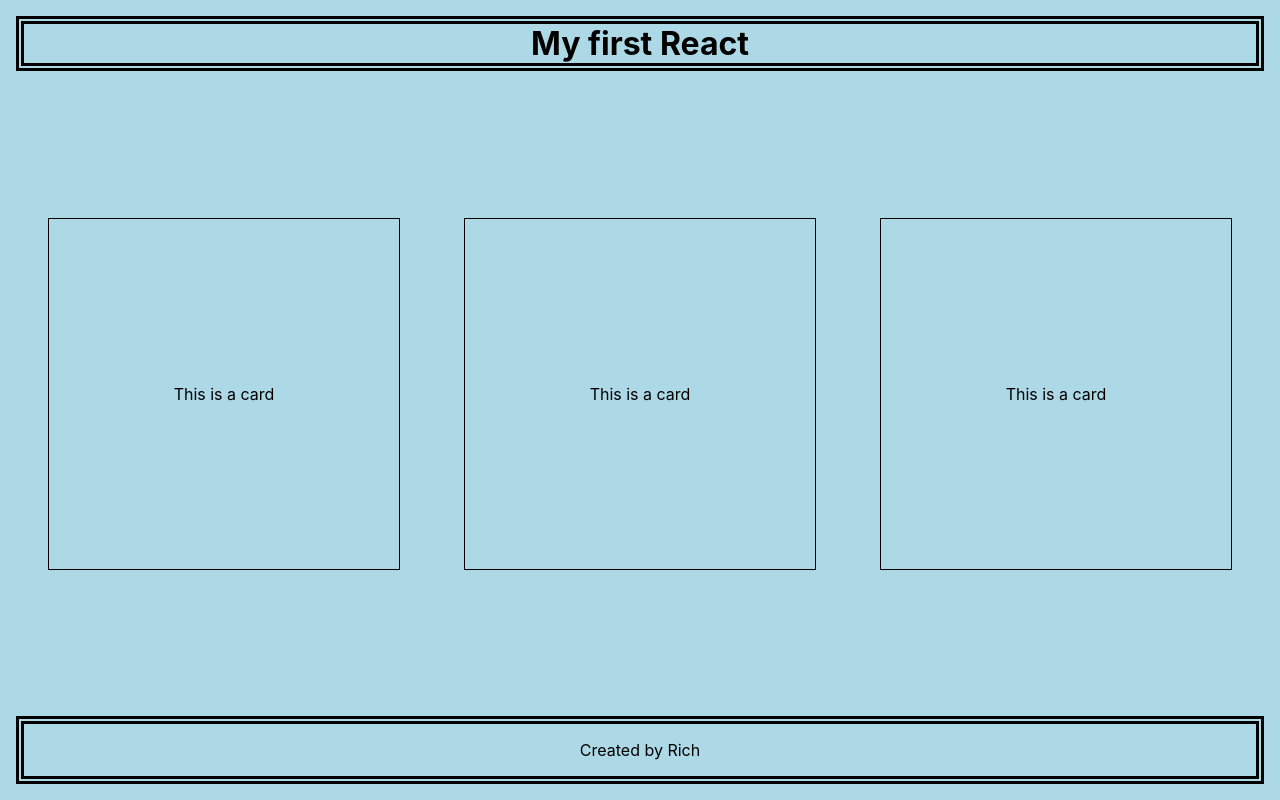
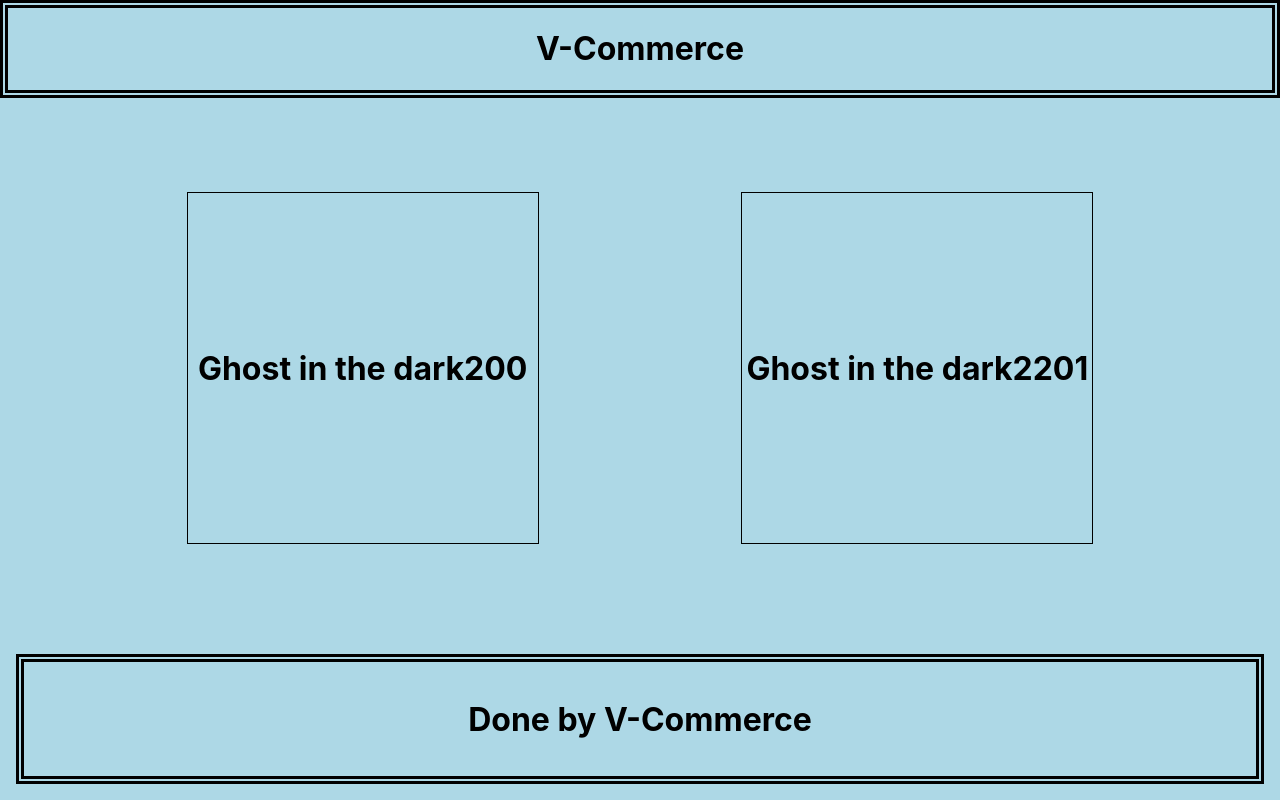
Before and after one commit to R-Saunders/my-first-react, a React (Create React App) app: page / in a window 1280 px wide. Built offline with nearby package versions, Linux system fonts and the light colour scheme.

Commit message:
copied class example

```diff
--- a/src/App.css
+++ b/src/App.css
@@ -8,17 +8,13 @@
   overflow: auto;
 }
 
-.heading {
+.header {
   text-align: center;
   border: 0.5rem double black;
   margin: 0;
 }
 
-header {
-  margin: 1rem;
-}
-
-.card-container {
+.cards-container {
   display: flex;
   flex-flow: row wrap;
   width: 100%;
@@ -35,10 +31,9 @@ header {
   align-items: center;
 }
 
-footer {
+.footer {
   text-align: center;
   border: 0.5rem double black;
   padding: 1rem;
   margin: 1rem;
-
 }
--- a/src/App.js
+++ b/src/App.js
@@ -1,33 +1,72 @@
-import logo from './logo.svg';
 import './App.css';
 
 const App = () => {
+
+const movies = [
+  {
+    movieName:"Ghost in the dark",
+    duration: 200,
+    Director:"james cameroon",
+    Cast:["Tom hanks","Tom hardy","Tom hiddelton","Tom Cruise"]
+  },
+  {
+    movieName:"Ghost in the dark2",
+    duration: 201,
+    Director:"james cameroons wife",
+    Cast:["Chris Hemsworth","Chris Evans","Chris Patt","Chris Walken"]
+  }
+
+];
+
+const movie1 = [1,2,3,4];
+
   return (
-    <div className='container'>
 
-      <header>
-        <h1 className='heading'>My first React</h1>
-      </header>
+    <div className="container">
 
-      <main>
-        <div className='card-container'>
-          <div className='card'>
-            This is a card
-          </div>
-          <div className='card'>
-            This is a card
-          </div>
-          <div className='card'>
-            This is a card
-          </div>
-        </div>
+      <div className="header">
+       <h1> V-Commerce </h1>
+      </div>
 
-      </main>
+      <div className="cards-container">
 
-      <footer>
-          Created by Rich
-      </footer>
+        {/* Dynamic Rendering */}
+
+        {/* {movies.map()} */}
+
+        {/* {movies.map( () => {} )} */}
+
+        {/* {movies.map( () => {
+          return();
+        } )} */}
+
+        {/* {movies.map( () => {
+          return(
+            <div className="card">
+            <h1></h1>
+            </div>
+          );
+        } )} */}
+
+        {movies.map( (value) => {
+          return(
+            <div className="card">
+            <h1>{value.movieName}</h1>
+            <h1>{value.duration}</h1>
+            </div>
+          );
+        } )}
+
+
+
+      </div>
+
+      <div className="footer">
+       <h1>Done by  V-Commerce </h1>
+      </div>
+
     </div>
+
   );
 }
 
```
